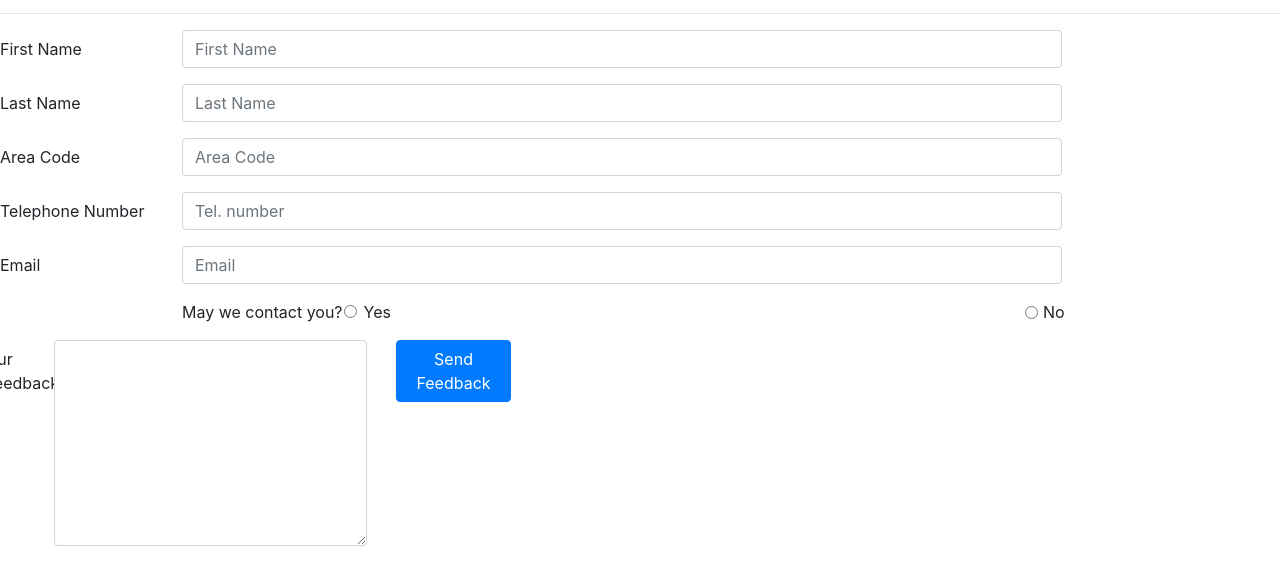
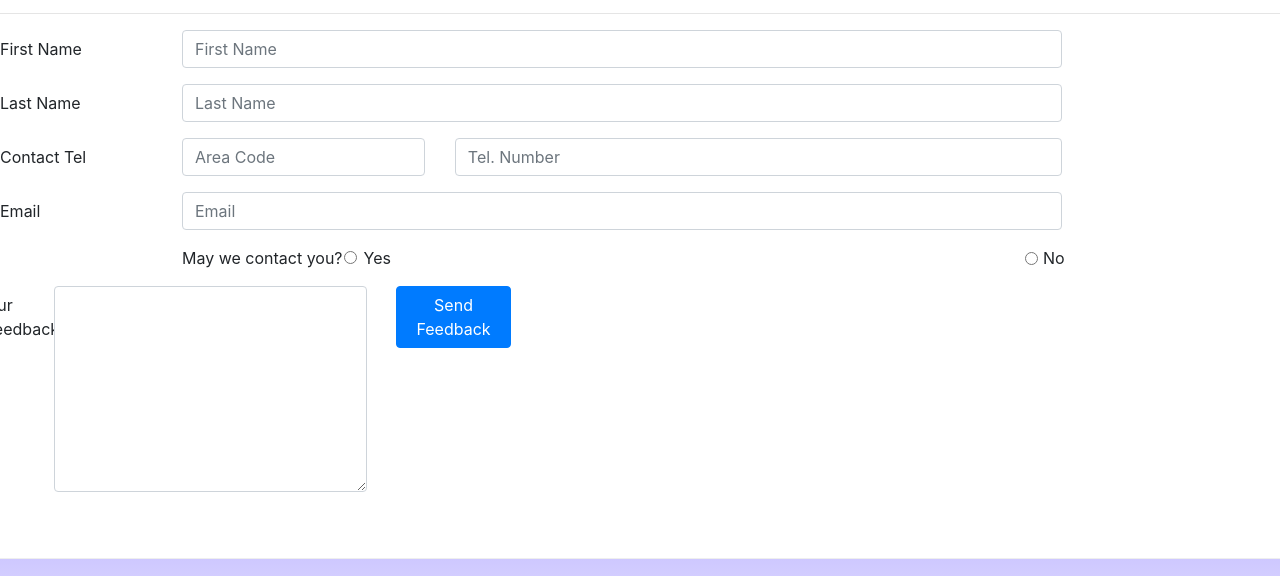
Before and after one commit to Jdubstep1357/NuCamp-Files, a website: page contactus.html in a window 1280 px wide. Shown: the part 766-1342 px from the top of the page. Drawn offline with nearby package versions, Linux system fonts and the light colour scheme.

Commit message:
Forms: Still sloppy CS

```diff
--- a/contactus.html
+++ b/contactus.html
@@ -108,18 +108,16 @@
                     </div>
 
                     <div class="form-group row">
-                        <label for="AreaCode" class="col-md-2 col-form-label">Area Code</label>
-                            <div class="col-md-10">
-                                <input class="form-control" type="text" id="AreaCode" name="areaCode" placeholder="Area Code">
+                        <label for="areaCode" class="col-md-2 col-form-label">Contact Tel</label>
+                            <div class="col-5 col-md-3">
+                                <input type="tel" class="form-control" id="areaCode" name="areaCode" placeholder="Area Code">
                             </div>
-                    </div>
 
-                    <div class="form-group row">
-                        <label for="Telephone" class="col-md-2 col-form-label"> Telephone Number </label>
-                        <div class="col-md-10">
-                            <input class="form-control" type="tel" id="Telephone" name="telNum" placeholder="Tel. number"/>
+                            <div class="col-7">
+                                <input class="form-control" type="tel" name="telNum" placeholder="Tel. Number">
+                            </div>
                         </div>
-                    </div>
+
 
                     <div class="form-group row">
                         <label for="Email" class="col-md-2 col-form-label">Email</label>
```
